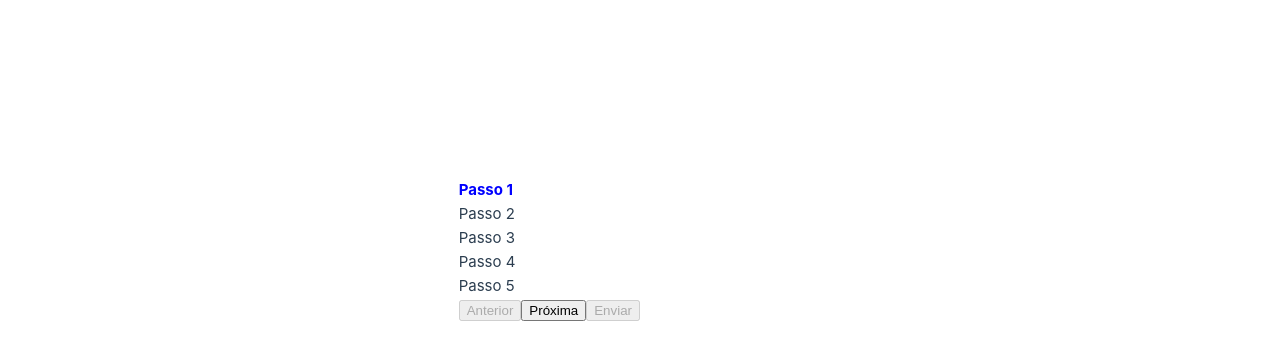
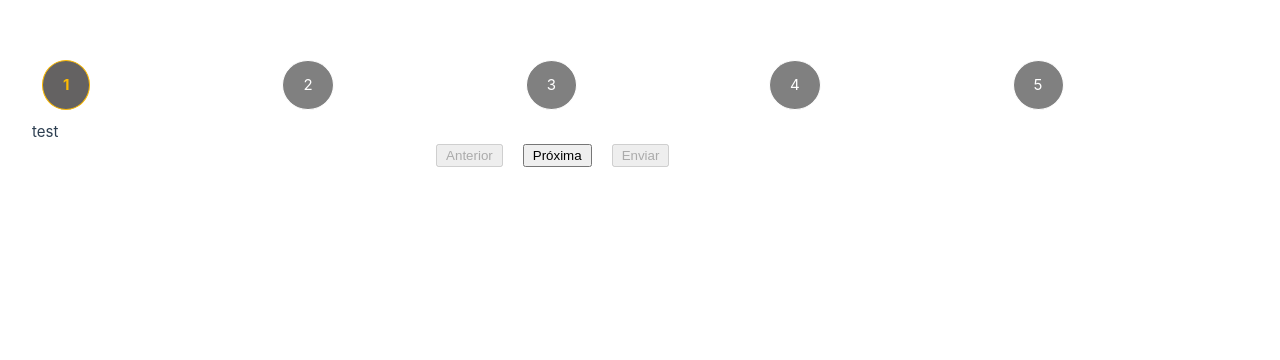
Before and after one commit to DevVeniltonJunior/TestLigaMagic, a Vue app: page / in a window 1280 px wide. Shown: the part 150-510 px from the top of the page. Built offline with nearby package versions, Linux system fonts and the light colour scheme.

Commit message:
feat: create style for stepper

```diff
--- a/src/App.vue
+++ b/src/App.vue
@@ -1,10 +1,15 @@
 <template>
   <div>
-    <SteppyComponent :steps="steps" :currentStep="currentStep" />
+    <div  class="steps">
+      <SteppyComponent :steps="steps" :currentStep="currentStep" />
+    </div>
     <div>
+      <p>test</p>
+    </div>
+    <div class="btn-group">
       <button @click="prevStep" :disabled="currentStep === 0">Anterior</button>
       <button @click="nextStep" :disabled="currentStep === steps.length - 1">Próxima</button>
-      <button @click="nextStep" :disabled="currentStep < steps.length - 1">Enviar</button>
+      <button @click="send" :disabled="currentStep < steps.length - 1">Enviar</button>
     </div>
   </div>
 </template>
@@ -18,7 +23,7 @@ export default {
   },
   data() {
     return {
-      steps: ["Passo 1", "Passo 2", "Passo 3", "Passo 4", "Passo 5"],
+      steps: ["1", "2", "3", "4", "5"],
       currentStep: 0
     };
   },
@@ -36,3 +41,23 @@ export default {
   }
 };
 </script>
+
+<style>
+* {
+  box-sizing: border-box;
+  margin: 0;
+  padding: 0;
+}
+.steps {
+  margin-top: -200px;
+}
+.btn-group {
+  display: flex;
+  align-items: center;
+  justify-content: center;
+  gap: 20px;
+}
+button {
+  padding: 2px 8px;
+}
+</style>
--- a/src/components/SteppyComponent.vue
+++ b/src/components/SteppyComponent.vue
@@ -1,6 +1,6 @@
 <template>
-  <div>
-    <div v-for="(step, index) in steps" :key="index" :class="{ 'step-active': index === currentStep }">
+  <div class="step-container">
+    <div v-for="(step, index) in steps" :key="index" :class="{ 'step-active': index === currentStep }" class="step">
       {{ step }}
     </div>
   </div>
@@ -15,9 +15,28 @@ export default {
 };
 </script>
 
-<style>
+<style scoped>
+.step-container {
+  display: flex;
+  justify-content: space-between;
+  padding: 10px;
+  gap: 15vw;
+}
+
+.step {
+  flex: 1;
+  text-align: center;
+  padding: 12px 20px;
+  border: 1px solid white;
+  color: white;
+  border-radius: 50%;
+  background-color: gray;
+}
+
 .step-active {
   font-weight: bold;
-  color: blue;
+  color: #fcba03;
+  background-color: #646262; /* Cor de fundo da etapa ativa */
+  border-color: #fcba03; /* Cor da borda da etapa ativa */
 }
 </style>
```
